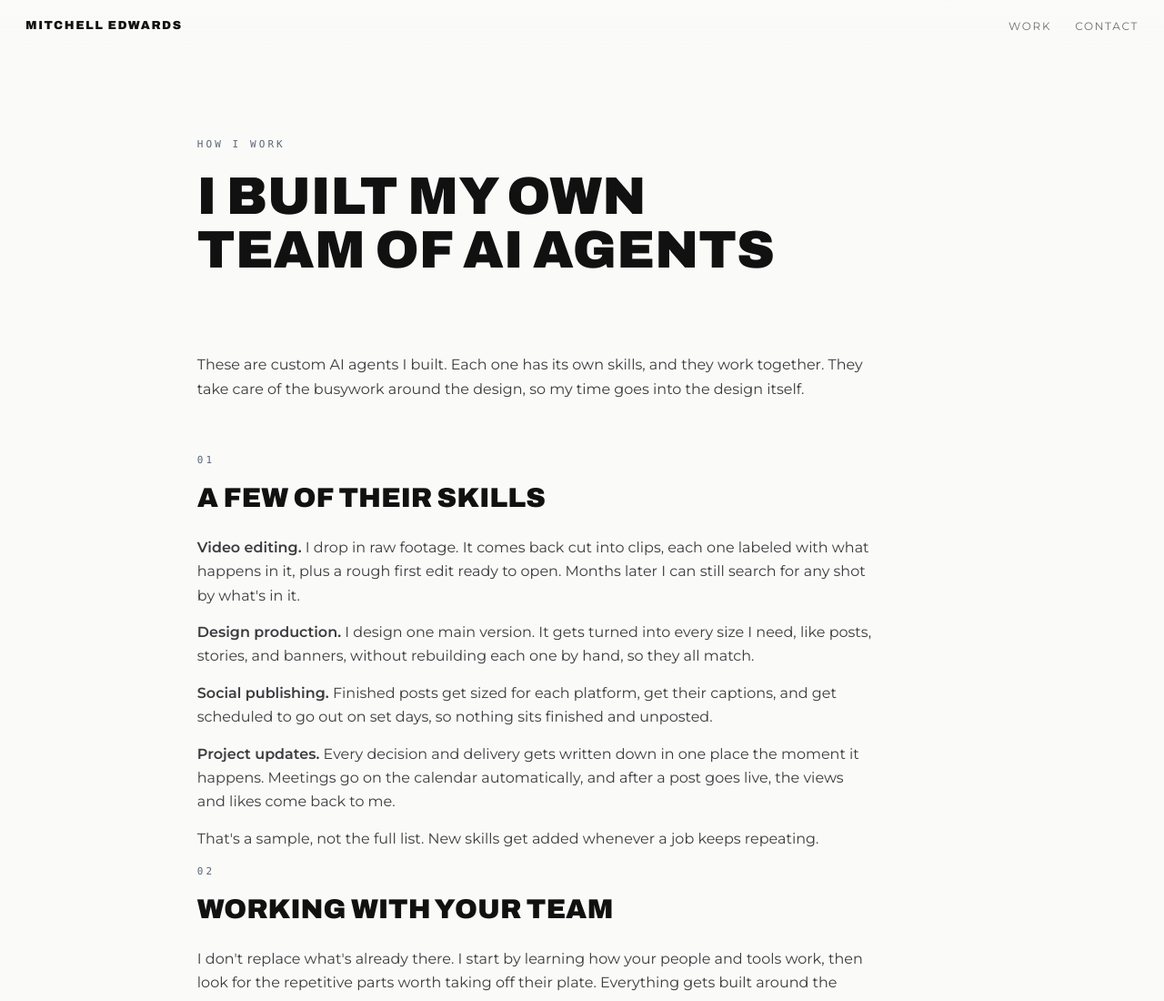
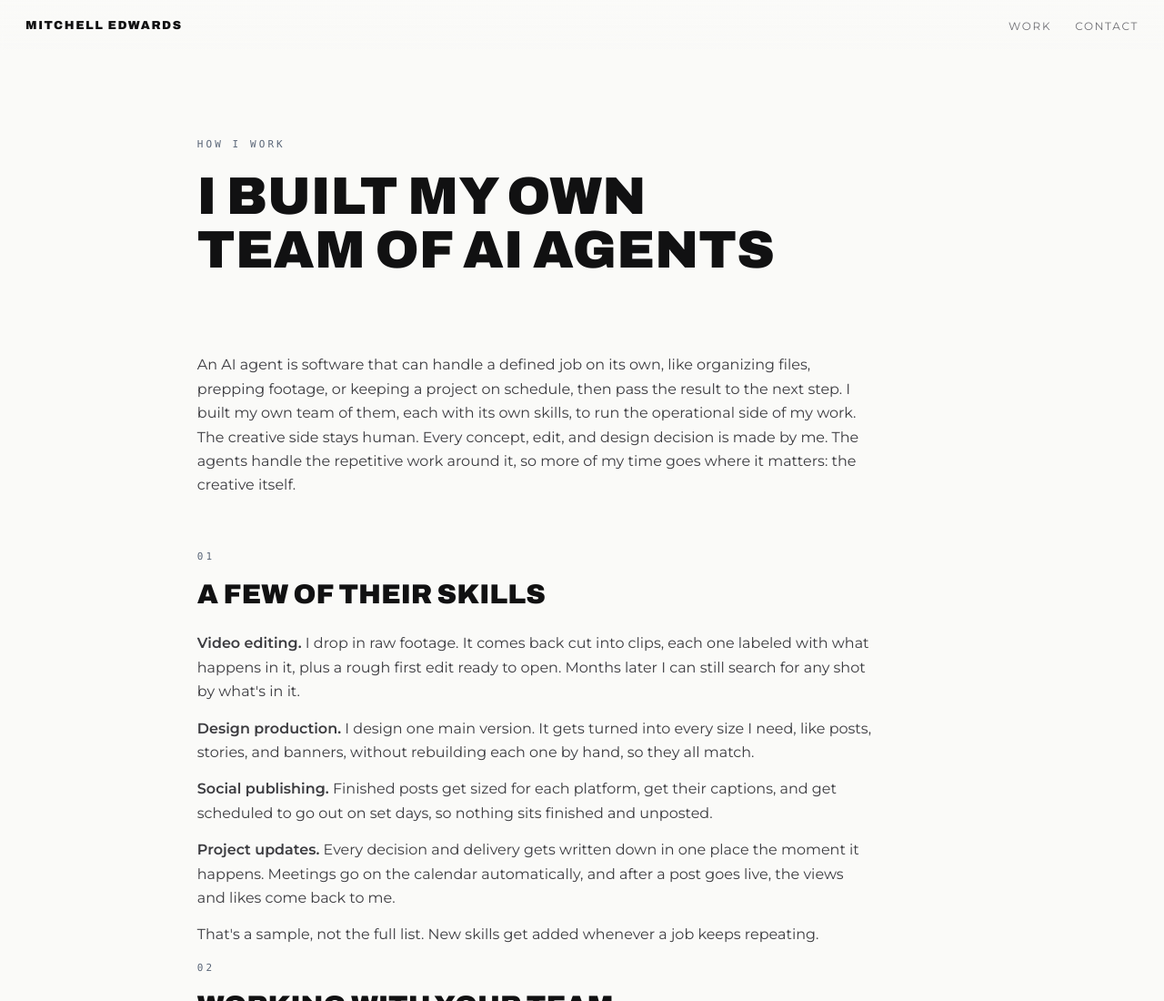
Before and after one commit to cravinadventure/mitchell-edwards-portfolio, a plain HTML site: page work/ai-pipeline/index.html in a window 1280 px wide. Shown: the top 1100 px of the page at 91% size. Drawn offline with Linux system fonts and the light colour scheme.

Commit message:
How I work page: plain explanation of AI agents, creative stays human
Co-Authored-By: Claude Opus 5 <noreply@anthropic.com>

```diff
--- a/work/ai-pipeline/index.html
+++ b/work/ai-pipeline/index.html
@@ -17,7 +17,7 @@
 </header>
 
 <div class="wp">
-  <p class="rv" style="margin-bottom:56px">These are custom AI agents I built. Each one has its own skills, and they work together. They take care of the busywork around the design, so my time goes into the design itself.</p>
+  <p class="rv" style="margin-bottom:56px">An AI agent is software that can handle a defined job on its own, like organizing files, prepping footage, or keeping a project on schedule, then pass the result to the next step. I built my own team of them, each with its own skills, to run the operational side of my work. The creative side stays human. Every concept, edit, and design decision is made by me. The agents handle the repetitive work around it, so more of my time goes where it matters: the creative itself.</p>
 
   <div class="num rv">01</div>
   <h2 class="rv">A few of their skills</h2>
```
